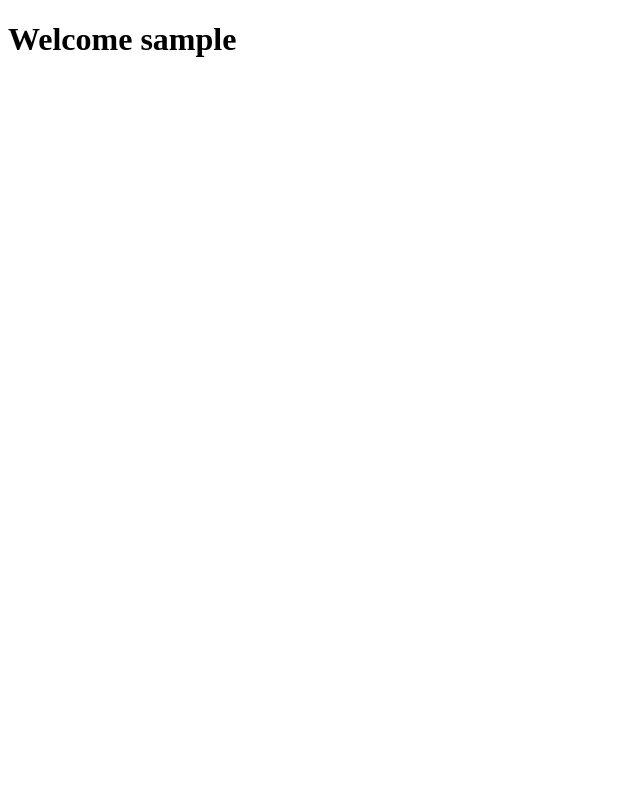
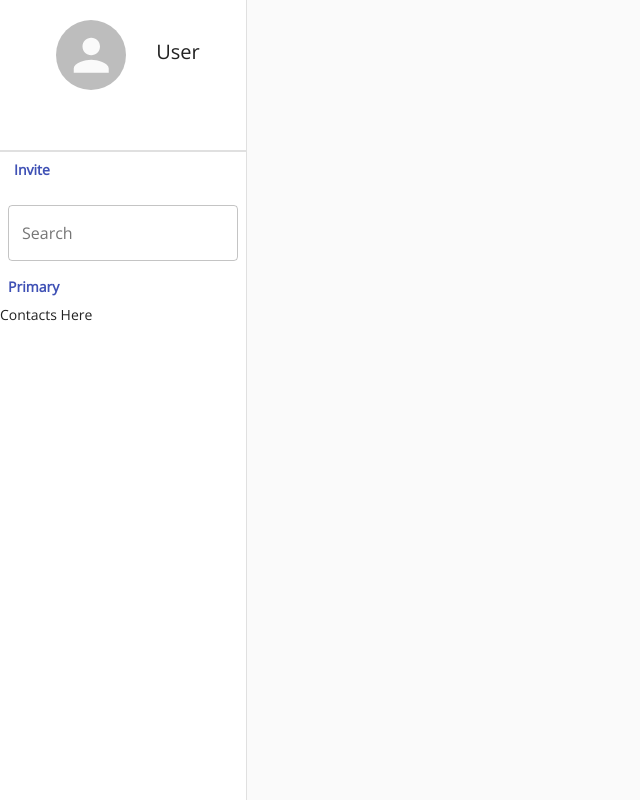
Before and after one commit to hatchways/world-messenger, a React (Create React App) app in the folder client/: page /home in a window 1280 px wide. Shown: the whole page, without its empty margins (0-640 px from the left). Built offline with nearby package versions, Linux system fonts and the light colour scheme; sample sign-in values are in the browser's storage.

Commit message:
scaffold

```diff
--- a/client/package.json
+++ b/client/package.json
@@ -32,5 +32,9 @@
       "last 1 safari version"
     ]
   },
-  "proxy": "http://localhost:5000"
+  "proxy": "http://localhost:5000",
+  "description": "This project was bootstrapped with [Create React App](https://github.com/facebook/create-react-app).",
+  "main": "index.js",
+  "author": "",
+  "license": "ISC"
 }
--- /dev/null
+++ b/client/src/components/ChatBanner.js
@@ -0,0 +1,11 @@
+import React from "react";
+import Box from "@material-ui/core/Box";
+
+const ChatBanner = () => (
+  <Box margin={0} padding={0}>
+    <Box display="block" height={1 / 6}>
+      Contacts Here
+    </Box>
+  </Box>
+);
+export default ChatBanner;
--- /dev/null
+++ b/client/src/components/ChatWindow.js
@@ -0,0 +1,10 @@
+import React from "react";
+// import Grid from "@material-ui/core/Grid";
+// import Typography from "@material-ui/core/Typography";
+// import Button from "@material-ui/core/Button";
+// import TextField from "@material-ui/core/TextField";
+// import FormControl from "@material-ui/core/FormControl";
+
+const ChatWindow = () => <div />;
+
+export default ChatWindow;
--- /dev/null
+++ b/client/src/components/ContactSheet.js
@@ -0,0 +1,13 @@
+import React from "react";
+
+import Box from "@material-ui/core/Box";
+
+const ContactSheet = () => (
+  <Box margin={0} padding={0}>
+    <Box display="block" height={1 / 6}>
+      Contacts Here
+    </Box>
+  </Box>
+);
+
+export default ContactSheet;
--- a/client/src/components/Home.js
+++ b/client/src/components/Home.js
@@ -1,20 +1,138 @@
-import React, { Component } from 'react';
-import { Redirect } from 'react-router-dom';
+import React, { Component } from "react";
+import { Redirect } from "react-router-dom";
+
+import { makeStyles } from "@material-ui/core/styles";
+import CssBaseline from "@material-ui/core/CssBaseline";
+import Drawer from "@material-ui/core/Drawer";
+
+import Typography from "@material-ui/core/Typography";
+import Divider from "@material-ui/core/Divider";
+import IconButton from "@material-ui/core/IconButton";
+import Badge from "@material-ui/core/Badge";
+import Container from "@material-ui/core/Container";
+import Grid from "@material-ui/core/Grid";
+import Paper from "@material-ui/core/Paper";
+import Link from "@material-ui/core/Link";
+//Components
+import ChatWindow from "./ChatWindow";
+import ChatBanner from "./ChatBanner";
+import UserProfile from "./UserProfile";
+import ContactSheet from "./ContactSheet";
+import Search from "./Search";
+import Invites from "./Invites";
+
+// const drawerWidth = 240;
+
+// const useStyles = makeStyles(theme => ({
+//   root: {
+//     display: "flex"
+//   },
+//   toolbar: {
+//     paddingRight: 24 // keep right padding when drawer closed
+//   },
+//   toolbarIcon: {
+//     display: "flex",
+//     alignItems: "center",
+//     justifyContent: "flex-end",
+//     padding: "0 8px",
+//     ...theme.mixins.toolbar
+//   },
+//   appBar: {
+//     zIndex: theme.zIndex.drawer + 1,
+//     transition: theme.transitions.create(["width", "margin"], {
+//       easing: theme.transitions.easing.sharp,
+//       duration: theme.transitions.duration.leavingScreen
+//     })
+//   },
+//   appBarShift: {
+//     marginLeft: drawerWidth,
+//     width: `calc(100% - ${drawerWidth}px)`,
+//     transition: theme.transitions.create(["width", "margin"], {
+//       easing: theme.transitions.easing.sharp,
+//       duration: theme.transitions.duration.enteringScreen
+//     })
+//   },
+
+//   title: {
+//     flexGrow: 1
+//   },
+
+//   drawerPaper: {
+//     position: "relative",
+//     whiteSpace: "nowrap",
+//     width: drawerWidth,
+//     height: "20vh"
+//   },
+
+//   drawerStyle: {
+//     width: drawerWidth,
+//     background: "#ecf0f1",
+//     height: "100vh",
+//     overflow: "hidden",
+//     flexGrow: 1,
+//     maxWidth: "50vh",
+//     position: "relative"
+//   },
+
+//   chat: {
+//     flexGrow: 1,
+//     height: "100vh",
+
+//     backgroundColor: "#1AB7EA"
+//   },
+
+//   paper: {
+//     padding: theme.spacing(2),
+//     display: "flex",
+//     overflow: "auto",
+//     flexDirection: "column"
+//   },
+//   fixedHeight: {
+//     height: 240
+//   }
+// }));
 
 class Home extends Component {
   constructor(props) {
     super(props);
     this.state = {
-      token: sessionStorage.getItem('token'),
-      username: sessionStorage.getItem('username')
+      token: sessionStorage.getItem("token"),
+      username: sessionStorage.getItem("username")
     };
   }
 
   render() {
-    if (!this.state.token) return <Redirect to='/login'/>
+    if (!this.state.token) return <Redirect to="/login" />;
+    // const classes = useStyles();
+
     return (
-      <div>
-        <h1>Welcome {this.state.username}</h1>
+      <div
+      // className={classes.root}
+      >
+        <CssBaseline />
+
+        <Drawer variant="permanent">
+          <div
+          // className={classes.drawerStyle}
+          >
+            <UserProfile />
+            <br />
+            <br />
+
+            <Divider />
+            <Divider />
+            <Search />
+            <Invites />
+            <ContactSheet />
+          </div>
+        </Drawer>
+
+        <div
+        // className={classes.chat}
+        >
+          <ChatBanner />
+          <ChatWindow />
+        </div>
       </div>
     );
   }
--- /dev/null
+++ b/client/src/components/Invites.js
@@ -0,0 +1,38 @@
+import React from "react";
+
+import Box from "@material-ui/core/Box";
+import { makeStyles } from "@material-ui/core/styles";
+import Button from "@material-ui/core/Button";
+
+const useStyles = makeStyles(theme => ({
+  container: {
+    display: "flex",
+    flexWrap: "wrap"
+  },
+  textField: {
+    marginLeft: theme.spacing(1),
+    marginRight: theme.spacing(1)
+  },
+  dense: {
+    marginTop: theme.spacing(2)
+  },
+  menu: {
+    width: 200
+  }
+}));
+
+const Invites = () => {
+  const classes = useStyles();
+
+  return (
+    <Box margin={0} padding={0}>
+      <Box display="block" height={1 / 6}>
+        <Button color="primary" className={classes.button}>
+          Primary
+        </Button>
+      </Box>
+    </Box>
+  );
+};
+
+export default Invites;
--- a/client/src/components/Landing.js
+++ b/client/src/components/Landing.js
@@ -1,31 +1,32 @@
-import React from 'react';
-import { Route, Switch } from 'react-router-dom';
-import Grid from '@material-ui/core/Grid';
-import Typography from '@material-ui/core/Typography';
-import { withStyles } from '@material-ui/styles';
-import Register from './Register';
-import Login from './Login';
+import React from "react";
+import { Route, Switch } from "react-router-dom";
+import Grid from "@material-ui/core/Grid";
+import Typography from "@material-ui/core/Typography";
+import { withStyles } from "@material-ui/styles";
+import Register from "./Register";
+import Login from "./Login";
 
-import icon from '../assets/chat-bubble.png';
-import styles from '../styles/LandingStyles';
+import icon from "../assets/chat-bubble.png";
+import styles from "../styles/LandingStyles";
 
-const Landing = (props) => {
+import home from "./Home";
+
+const Landing = props => {
   return (
     <Grid container spacing={0} className={props.classes.root}>
-
       <Grid item sm={5} className={props.classes.sidebarBackground}>
         <Grid
           container
-          direction='column'
-          alignItems='center'
+          direction="column"
+          alignItems="center"
           className={props.classes.sidebar}
           spacing={4}
         >
           <Grid item className={props.classes.sidebarIcon}>
-            <img src={icon} alt='icon'/>
+            <img src={icon} alt="icon" />
           </Grid>
           <Grid item className={props.classes.sidebarText}>
-            <Typography variant='h4' align='center'>
+            <Typography variant="h4" align="center">
               Converse with anyone with any language
             </Typography>
           </Grid>
@@ -33,12 +34,12 @@ const Landing = (props) => {
       </Grid>
 
       <Switch>
-        <Route path='/register' component={Register}/>
-        <Route path={['/', '/login']} component={Login}/>
+        <Route path="/register" component={Register} />
+        <Route path={["/", "/login"]} component={Login} />
+        <Route exact path={["/home"]} component={home} />
       </Switch>
-
     </Grid>
-  )
+  );
 };
 
 export default withStyles(styles)(Landing);
--- a/client/src/components/Login.js
+++ b/client/src/components/Login.js
@@ -1,77 +1,87 @@
-import React, { Component } from 'react';
-import axios from 'axios';
-import { Link, Redirect } from 'react-router-dom';
-import Grid from '@material-ui/core/Grid';
-import Typography from '@material-ui/core/Typography';
-import TextField from '@material-ui/core/TextField';
-import Snackbar from '@material-ui/core/Snackbar';
-import Icon from '@material-ui/core/Icon'
-import IconButton from '@material-ui/core/IconButton';
-import { withStyles } from '@material-ui/styles';
+import React, { Component } from "react";
+import axios from "axios";
+import { Link, Redirect } from "react-router-dom";
+import Grid from "@material-ui/core/Grid";
+import Typography from "@material-ui/core/Typography";
+import TextField from "@material-ui/core/TextField";
+import Snackbar from "@material-ui/core/Snackbar";
+import Icon from "@material-ui/core/Icon";
+import IconButton from "@material-ui/core/IconButton";
+import { withStyles } from "@material-ui/styles";
 
-import styles from '../styles/FormStyles';
-import StyledButton from '../styles/StyledButton';
+import styles from "../styles/FormStyles";
+import StyledButton from "../styles/StyledButton";
 
-const ButtonLink = React.forwardRef(
-  (props, ref) => <Link innerRef={ref} {...props} />
-);
+const ButtonLink = React.forwardRef((props, ref) => (
+  <Link innerRef={ref} {...props} />
+));
 
 class Login extends Component {
   state = {
-    email: '',
-    password: '',
+    email: "",
+    password: "",
     errors: {},
     redirect: false
-  }
+  };
 
   onChange = e => {
     this.setState({
       [e.target.name]: e.target.value
     });
-  }
+  };
 
   onSubmit = e => {
     e.preventDefault();
 
     const { email, password } = this.state;
 
-    axios.post('/api/users/login', {email, password})
+    axios
+      .post("/api/users/login", { email, password })
       .then(res => {
-        sessionStorage.setItem('token', res.data.token);
-        sessionStorage.setItem('username', res.data.user.username)
+        sessionStorage.setItem("token", res.data.token);
+        sessionStorage.setItem("username", res.data.user.username);
         this.setState({
           redirect: true
         });
       })
       .catch(err => {
         this.setState({
-          errors: err.response.data
+          // errors: err.response.data
         });
-      })
-  }
+      });
+  };
 
   closeError = () => {
     this.setState({
       errors: {}
     });
-  }
+  };
 
   render() {
-    if (this.state.redirect) return <Redirect to='/home'/>;
+    if (this.state.redirect) return <Redirect to="/home" />;
     return (
       <Grid
-        item container sm
-        direction='column'
-        alignItems='center'
+        item
+        container
+        sm
+        direction="column"
+        alignItems="center"
         spacing={3}
         className={this.props.classes.root}
       >
-        <Grid item container justify='flex-end' spacing={3} alignItems='center' className={this.props.classes.header}>
+        <Grid
+          item
+          container
+          justify="flex-end"
+          spacing={3}
+          alignItems="center"
+          className={this.props.classes.header}
+        >
           <Grid item>
-            <Typography variant='body1'>Don't have an account?</Typography>
+            <Typography variant="body1">Don't have an account?</Typography>
           </Grid>
           <Grid item>
-            <StyledButton component={ButtonLink} to='/register'>
+            <StyledButton component={ButtonLink} to="/register">
               Create Account
             </StyledButton>
           </Grid>
@@ -79,31 +89,33 @@ class Login extends Component {
 
         <Grid item className={this.props.classes.body}>
           <form>
-            <Grid container direction='column' spacing={4} justify='center'>
+            <Grid container direction="column" spacing={4} justify="center">
               <Grid item>
-                <Typography variant='h4' className={this.props.classes.title}>Welcome back!</Typography>
+                <Typography variant="h4" className={this.props.classes.title}>
+                  Welcome back!
+                </Typography>
               </Grid>
               <Grid item>
                 <TextField
-                  label='E-mail address'
-                  name='email'
-                  type='email'
+                  label="E-mail address"
+                  name="email"
+                  type="email"
                   onChange={this.onChange}
                   value={this.state.email}
-                  error={this.state.errors.hasOwnProperty('email')}
-                  helperText={this.state.errors.email || ''}
+                  error={this.state.errors.hasOwnProperty("email")}
+                  helperText={this.state.errors.email || ""}
                   fullWidth
                 />
               </Grid>
               <Grid item>
                 <TextField
-                  label='Password'
-                  name='password'
-                  type='password'
+                  label="Password"
+                  name="password"
+                  type="password"
                   onChange={this.onChange}
                   value={this.state.password}
-                  error={this.state.errors.hasOwnProperty('password')}
-                  helperText={this.state.errors.password || ''}
+                  error={this.state.errors.hasOwnProperty("password")}
+                  helperText={this.state.errors.password || ""}
                   fullWidth
                 />
               </Grid>
@@ -112,31 +124,25 @@ class Login extends Component {
         </Grid>
 
         <Grid item className={this.props.classes.submit}>
-          <StyledButton color='blue' onClick={this.onSubmit}>
+          <StyledButton color="blue" onClick={this.onSubmit}>
             Login
           </StyledButton>
         </Grid>
 
         <Snackbar
           anchorOrigin={{
-            vertical: 'bottom',
-            horizontal: 'right'
+            vertical: "bottom",
+            horizontal: "right"
           }}
-          open={this.state.errors.hasOwnProperty('msg')}
-          message={this.state.errors.msg || ''}
+          open={this.state.errors.hasOwnProperty("msg")}
+          message={this.state.errors.msg || ""}
           onClose={this.closeError}
           action={
-            <IconButton
-              key='close'
-              color='inherit'
-              onClick={this.closeError}
-            >
-              <Icon className='fas fa-times'/>
+            <IconButton key="close" color="inherit" onClick={this.closeError}>
+              <Icon className="fas fa-times" />
             </IconButton>
           }
-        >
-        </Snackbar>
-
+        />
       </Grid>
     );
   }
--- /dev/null
+++ b/client/src/components/Search.js
@@ -0,0 +1,48 @@
+import React from "react";
+
+import Box from "@material-ui/core/Box";
+import TextField from "@material-ui/core/TextField";
+import { makeStyles } from "@material-ui/core/styles";
+import Button from "@material-ui/core/Button";
+
+const useStyles = makeStyles(theme => ({
+  container: {
+    display: "flex",
+    flexWrap: "wrap"
+  },
+  textField: {
+    marginLeft: theme.spacing(1),
+    marginRight: theme.spacing(1)
+  },
+  dense: {
+    marginTop: theme.spacing(2)
+  },
+  menu: {
+    width: 200
+  }
+}));
+
+const Invites = () => {
+  const classes = useStyles();
+
+  return (
+    <Box margin={0} padding={0}>
+      <Box display="block" height={1 / 6}>
+        <Button color="primary" className={classes.button}>
+          Invite
+        </Button>
+        <form className={classes.container} noValidate autoComplete="off">
+          <TextField
+            id=""
+            label="Search"
+            className={classes.textField}
+            margin="normal"
+            variant="outlined"
+          />
+        </form>
+      </Box>
+    </Box>
+  );
+};
+
+export default Invites;
--- /dev/null
+++ b/client/src/components/UserProfile.js
@@ -0,0 +1,35 @@
+import React from "react";
+import { makeStyles } from "@material-ui/core/styles";
+import Grid from "@material-ui/core/Grid";
+import Avatar from "@material-ui/core/Avatar";
+import Typography from "@material-ui/core/Typography";
+
+const useStyles = makeStyles({
+  avatar: {
+    width: 70,
+    height: 70,
+    margin: 10
+  },
+  userprofelems: {
+    margin: 10,
+    align: "center"
+  }
+});
+
+export default function UserProfile() {
+  const classes = useStyles();
+
+  return (
+    <Grid container justify="center" alignItems="center">
+      <Grid item className={classes.userprofelems}>
+        <Avatar alt="avatar" className={classes.avatar} />
+      </Grid>
+
+      <Grid item className={classes.userprofelems}>
+        <Typography variant="h6" gutterBottom>
+          User
+        </Typography>
+      </Grid>
+    </Grid>
+  );
+}
```
Also changed, not shown: client/src/components/App.js (+9 -9 lines).
